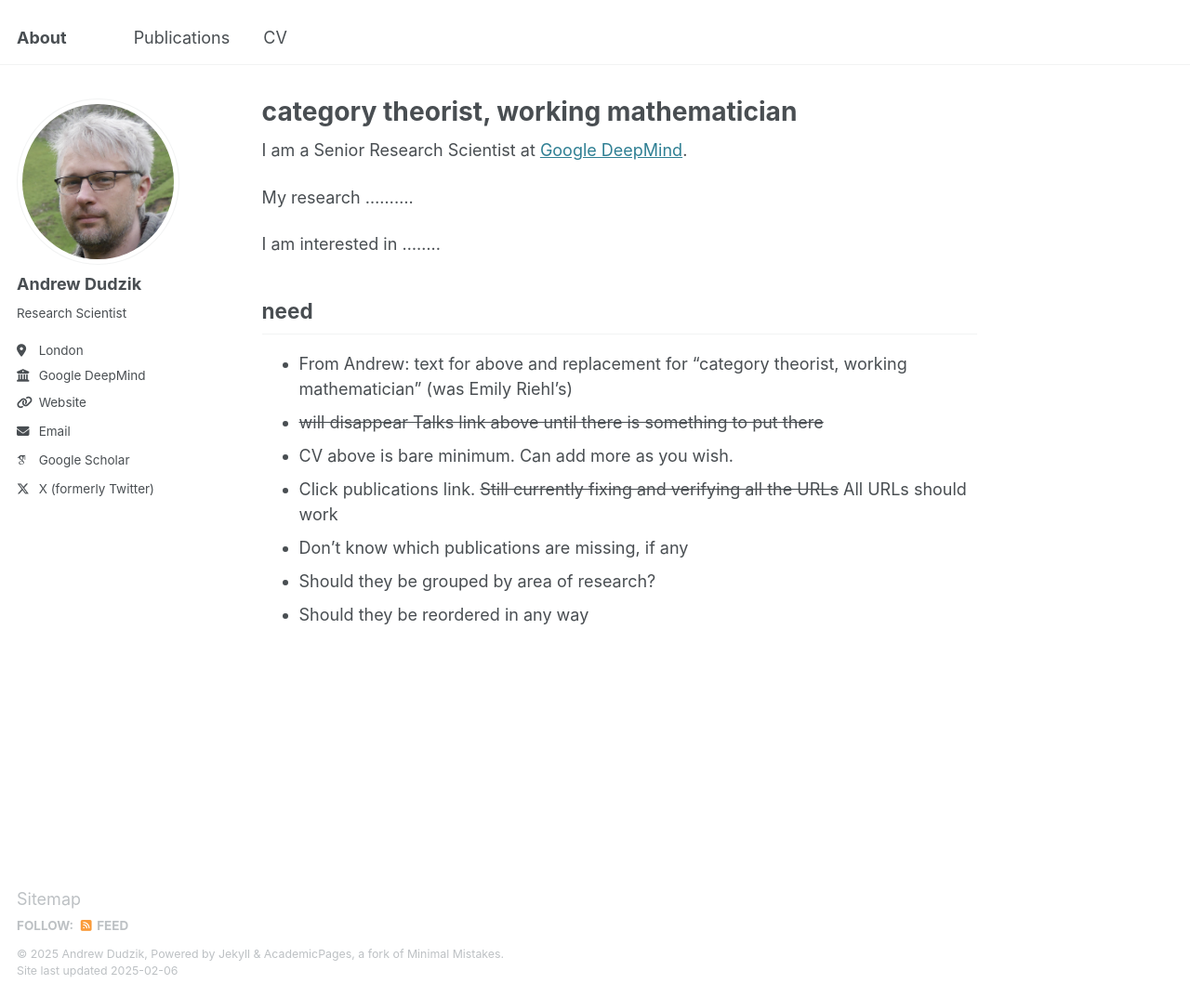
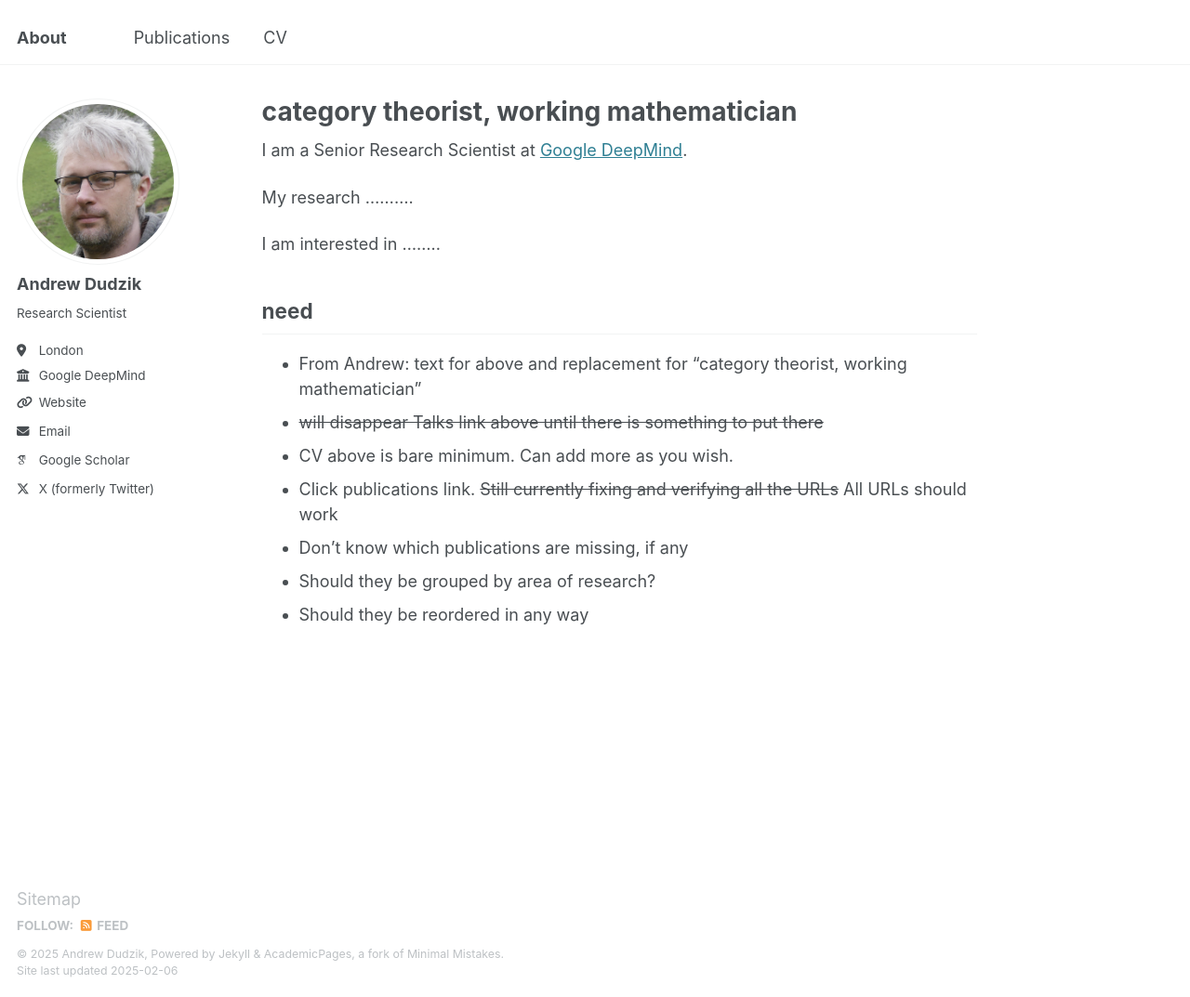
Before and after one commit to mdudzik/mdudzik.github.io, a Jekyll site: the page built from _pages/about.md, in a window 1280 px wide and 1073 px high. Shown: the whole window at 93% size. Built offline with Jekyll 4.4.1, drawn with Linux system fonts in a browser that asks for light colours; some web fonts are replaced.

Commit message:
removed Emily Riehl's name

```diff
--- a/_pages/about.md
+++ b/_pages/about.md
@@ -18,7 +18,7 @@ I am interested in ........
 
 ## need
 
-- From Andrew: text for above and replacement for "category theorist, working mathematician" (was Emily Riehl's)
+- From Andrew: text for above and replacement for "category theorist, working mathematician"
 - ~~will disappear Talks link above until there is something to put there~~
 - CV above is bare minimum.  Can add more as you wish.
 - Click publications link.  ~~Still currently fixing and verifying all the URLs~~  All URLs should work
```
